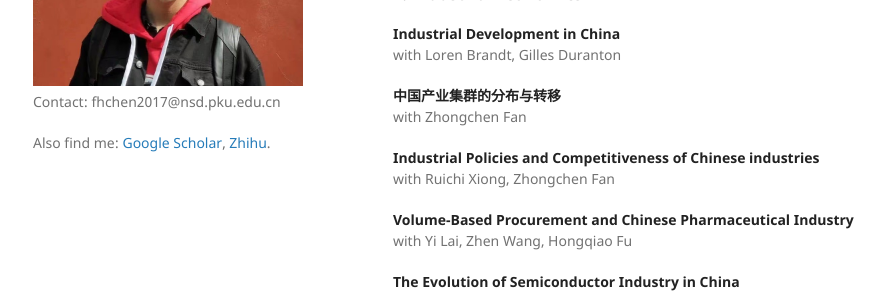
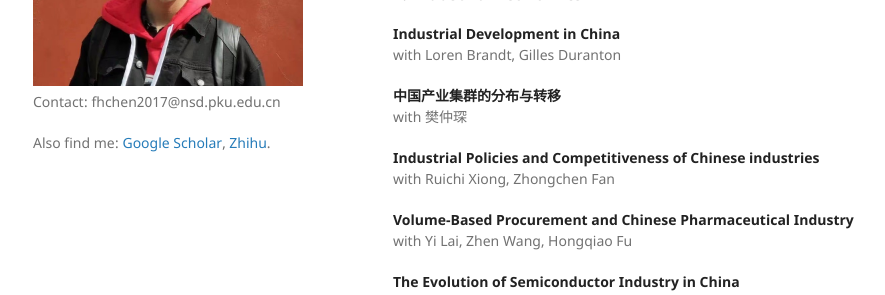
Before and after one commit to FanghaoChen/homepage, a Jekyll site: the page built from research.md, in a window 1280 px wide and 900 px high, scrolled down 1148 px. Shown: the part 376-671 px from the top of the window, without its empty margins (177-1062 px from the left). Built offline with Jekyll 4.4.1, drawn with Linux system fonts in a browser that asks for light colours.

Commit message:
Update research.md

```diff
--- a/research.md
+++ b/research.md
@@ -73,7 +73,7 @@ with 席金瑞 <br/>
 with Loren Brandt, Gilles Duranton
 
 **中国产业集群的分布与转移** <br/>
-with Zhongchen Fan
+with 樊仲琛
 
 **Industrial Policies and Competitiveness of Chinese industries** <br/>
 with Ruichi Xiong, Zhongchen Fan
```
